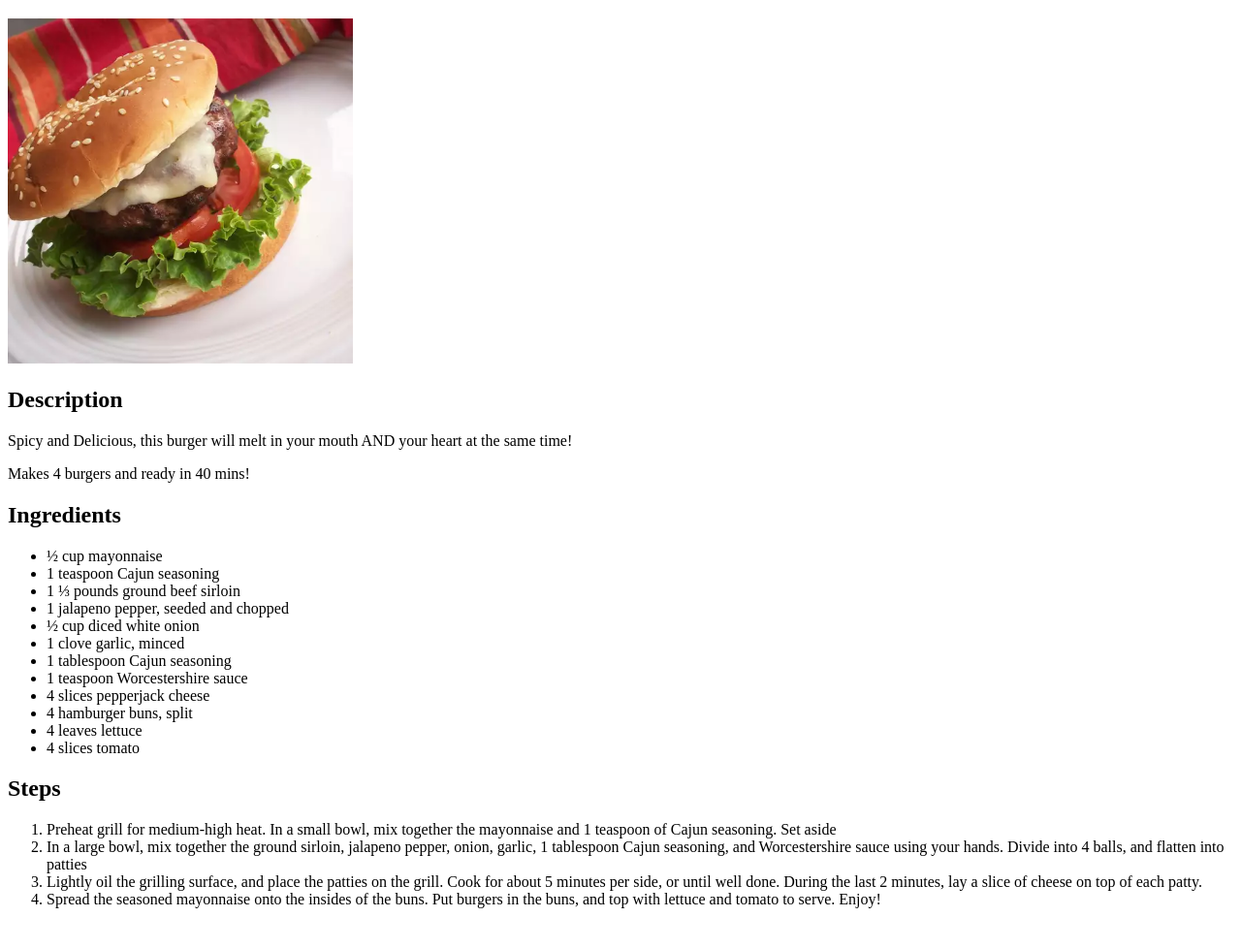
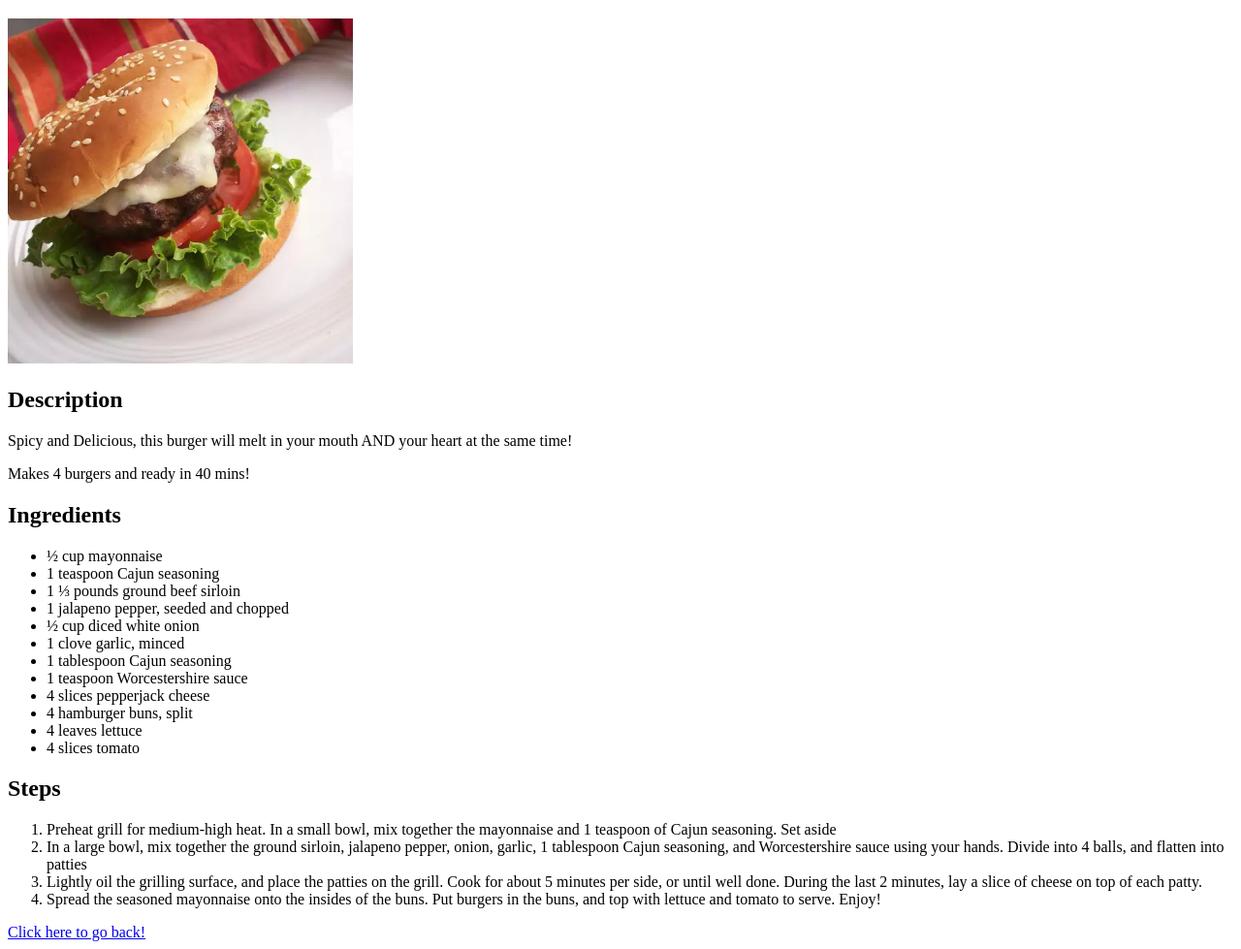
Before and after one commit to u-iDaniel/odin-recipes, a plain HTML site: page recipes/burger.html in a window 1280 px wide. Shown: the part 61-1040 px from the top of the page at 97% size. Before the commit the page ends 1014 px from the top, so only its background shows below. Drawn offline with Linux system fonts and the light colour scheme.

Commit message:
Add links to go back to index.html
Improve user interactions by having handy link to go back

```diff
--- a/recipes/burger.html
+++ b/recipes/burger.html
@@ -36,5 +36,7 @@
         <li>Lightly oil the grilling surface, and place the patties on the grill. Cook for about 5 minutes per side, or until well done. During the last 2 minutes, lay a slice of cheese on top of each patty.</li>
         <li>Spread the seasoned mayonnaise onto the insides of the buns. Put burgers in the buns, and top with lettuce and tomato to serve. Enjoy!</li>
     </ol>
+
+    <a href="../index.html" rel="noopener noreferrer">Click here to go back!</a>
 </body>
 </html>
```
Also changed, not shown: recipes/cookie.html (+2 -0 lines), recipes/lasagna.html (+2 -0 lines).
